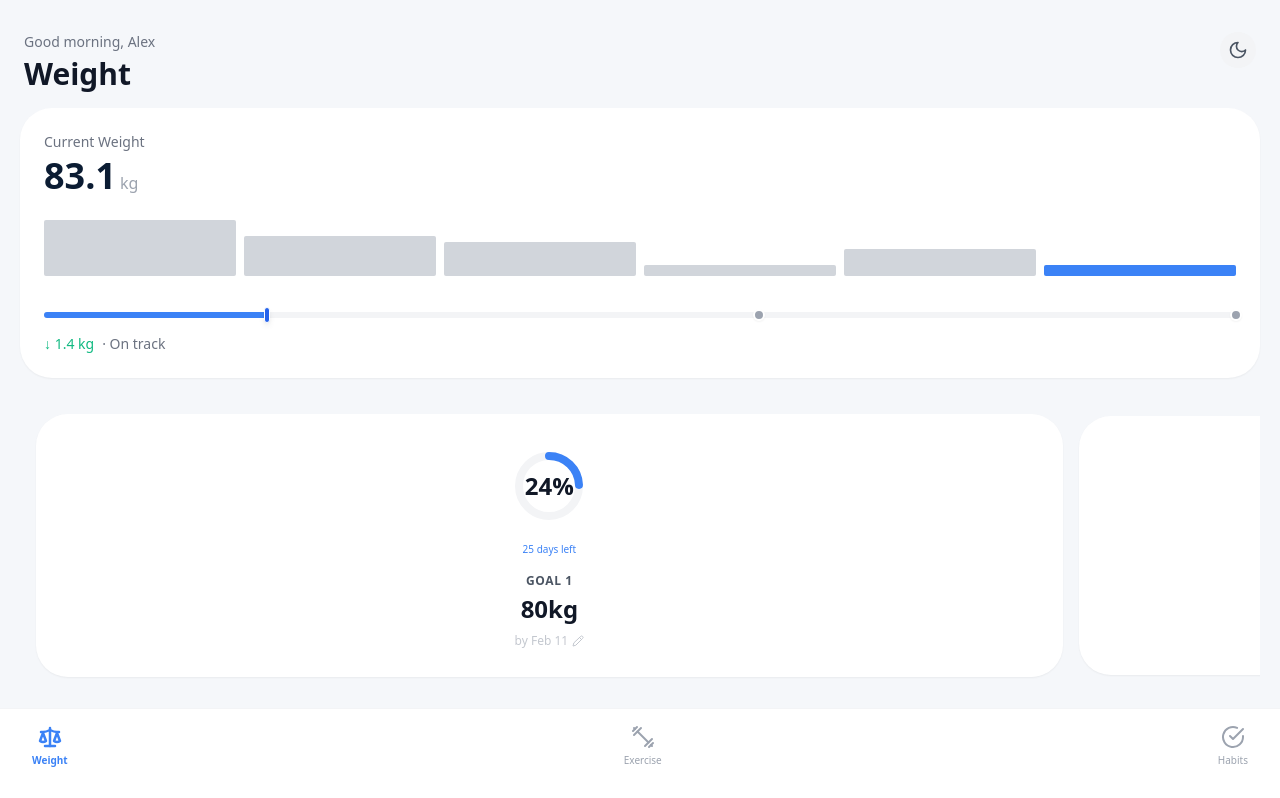
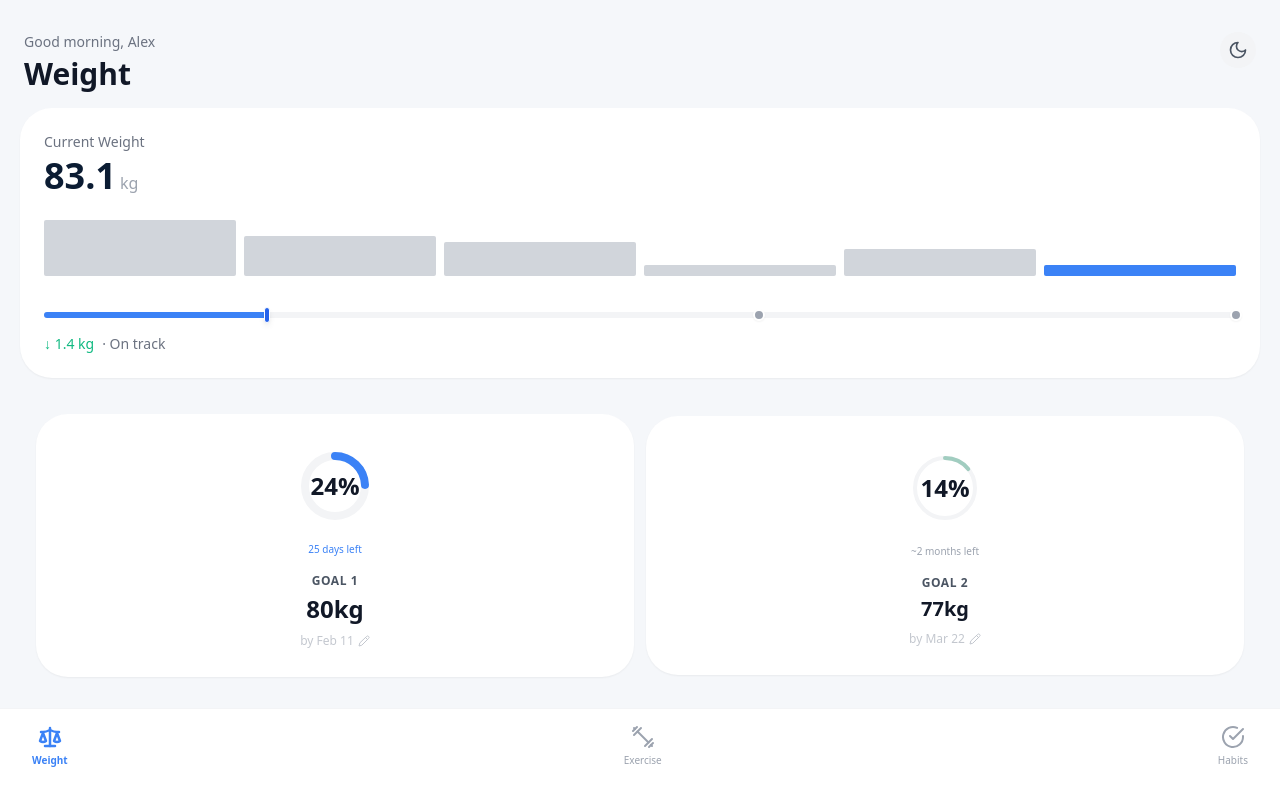
Before and after one commit to Orevio/Weight-App, a React (Vite) app: page / in a window 1280 px wide. Shown: the top 798 px of the page. Built offline with nearby package versions, Linux system fonts and the light colour scheme.

Commit message:
UI: Layout 2 goals per screen, fix pagination logic

```diff
--- a/weight_tracker.tsx
+++ b/weight_tracker.tsx
@@ -552,13 +552,16 @@ export default function WeightTracker() {
                                         onClick={() => setDeletionTargetId(null)} // Click outside to exit edit
                                     >
                                         <div
-                                            className={`w-full flex items-center ${activeGoals.length > 1 ? 'overflow-x-auto snap-x snap-mandatory gap-4 px-4 py-8 -my-4 overscroll-x-contain' : ''} no-scrollbar`}
+                                            className={`w-full flex items-center ${activeGoals.length > 1 ? 'overflow-x-auto snap-x snap-mandatory gap-3 px-4 py-8 -my-4 overscroll-x-contain' : ''} no-scrollbar`}
                                             style={{ scrollbarWidth: 'none', msOverflowStyle: 'none' }}
                                             onScroll={(e) => {
                                                 // Exit edit mode on scroll
                                                 if (deletionTargetId !== null) setDeletionTargetId(null);
 
-                                                const index = Math.round(e.currentTarget.scrollLeft / (e.currentTarget.offsetWidth * 0.8)); // Approx
+                                                // Update scroll index based on card width (approx 50% width)
+                                                // cardWidth ~ 50% of container.
+                                                const cardWidth = e.currentTarget.offsetWidth / 2;
+                                                const index = Math.round(e.currentTarget.scrollLeft / cardWidth);
                                                 setScrollIndex(index);
                                             }}
                                         >
@@ -591,8 +594,8 @@ export default function WeightTracker() {
                                                 const isAnySelected = deletionTargetId !== null;
                                                 const isDimmed = isAnySelected && !isSelected;
 
-                                                // Layout: 1 goal = 100%, 2+ = 85%
-                                                const widthClass = activeGoals.length > 1 ? 'min-w-[85%] snap-center' : 'w-full';
+                                                // Layout: 1 goal = 100%, 2+ = 50% minus half gap (6px)
+                                                const widthClass = activeGoals.length > 1 ? 'min-w-[calc(50%-6px)] snap-start' : 'w-full';
 
                                                 return (
                                                     <div
@@ -700,7 +703,7 @@ export default function WeightTracker() {
                                                 {activeGoals.slice(0, 4).map((_, idx) => (
                                                     <div
                                                         key={idx}
-                                                        className={`h-1.5 rounded-full transition-all duration-300 ${idx === 0 ? 'w-4 bg-blue-500' : 'w-1.5 bg-gray-300 dark:bg-gray-700'}`} // Simplified active logic: Highlight first for now
+                                                        className={`h-1.5 rounded-full transition-all duration-300 ${idx === scrollIndex ? 'w-4 bg-blue-500' : 'w-1.5 bg-gray-300 dark:bg-gray-700'}`}
                                                     ></div>
                                                 ))}
                                             </div>
```
